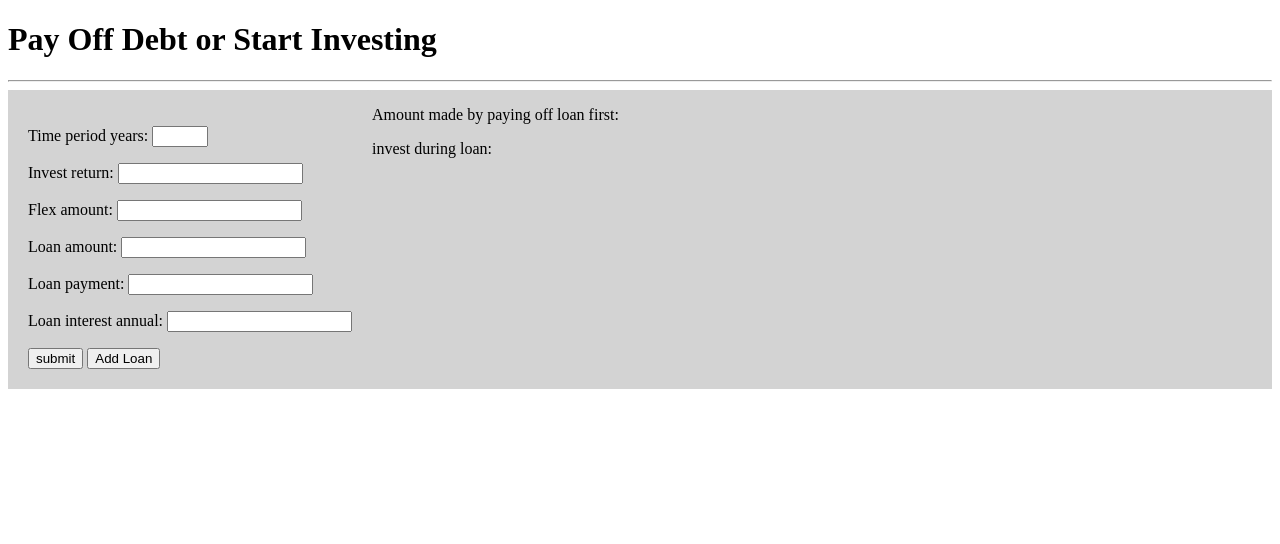
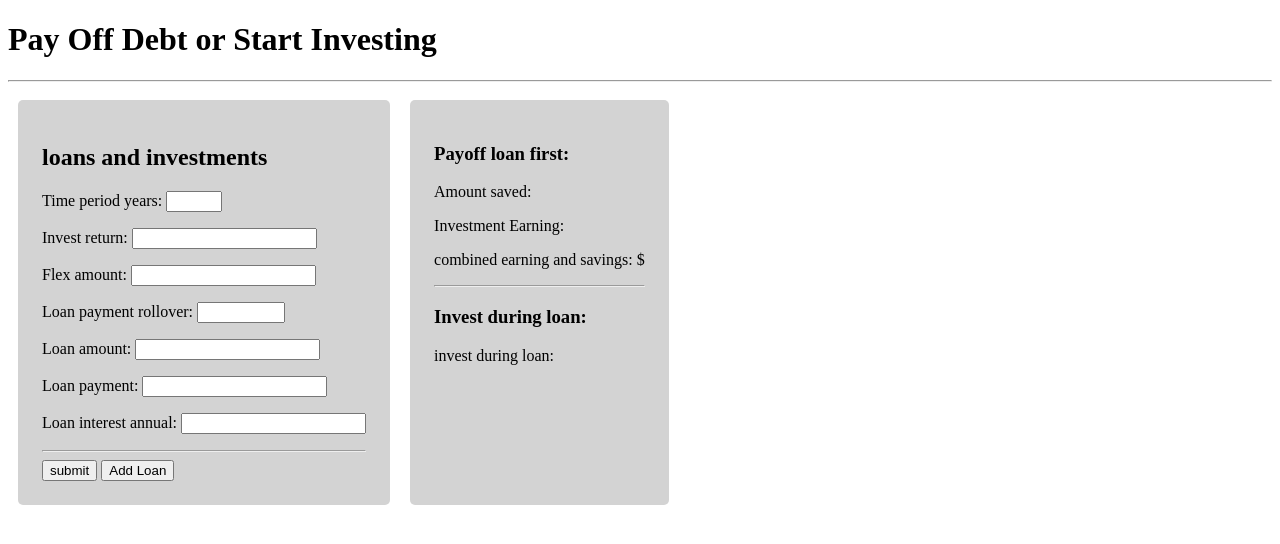
Before and after one commit to atreichl/loan-or-investment, a Django app: page / in a window 1280 px wide. Shown: the top 544 px of the page. Run offline with Django 5.2, Linux system fonts and the light colour scheme.

Commit message:
worked more on the UI. added a loan payment rollover to invest factor. fixed some mine issues info passing and calculations.

```diff
--- a/LoanOrInvest/myapp/forms.py
+++ b/LoanOrInvest/myapp/forms.py
@@ -8,6 +8,7 @@ class PayOrInvestForm(forms.Form):
     #loan_interest_annual = forms.DecimalField(decimal_places=2, min_value=0.0)
     invest_return = forms.DecimalField(decimal_places=2, min_value=0.0)
     flex_amount = forms.DecimalField(decimal_places=2, min_value=0.0)
+    loan_payment_rollover = forms.DecimalField(decimal_places=2, min_value=0.0, max_value= 100.00)
 
 class LoanInfoForm(forms.Form):
     loan_amount = forms.DecimalField(decimal_places=2, min_value=0.0, required= True)
--- a/LoanOrInvest/myapp/static/style.css
+++ b/LoanOrInvest/myapp/static/style.css
@@ -1,7 +1,15 @@
 div.form {
-    display: block;
+    background: lightgrey;
     border-radius: 5px;
-    padding: 20px;
+    padding: 24px;
+    margin: 10px;
+}
+
+div.output {
+    background: lightgrey;
+    border-radius: 5px;
+    padding: 24px;
+    margin: 10px;
 }
 
 body {
@@ -9,5 +17,5 @@ body {
 }
 
 div {
-    background: lightgrey;
+
 }
--- a/LoanOrInvest/myapp/templates/myapp/home.html
+++ b/LoanOrInvest/myapp/templates/myapp/home.html
@@ -6,7 +6,7 @@
 <html>
   <head>
       <meta charset="UTF-8">
-      <title>Is it better to pay off your loan or invest</title>
+      <title>loan or invest</title>
     <script src="https://code.jquery.com/jquery-3.6.0.min.js"></script>
   </head>
   <body>
@@ -14,6 +14,7 @@
     <hr>
     <div style="display: flex">
       <div class="form">
+        <h2>loans and investments</h2>
         <form id="loan-form" method="post">
           {{ form.as_p }}
           {% csrf_token %}
@@ -23,6 +24,7 @@
             {% for loan in formset %}
               <div class="form-row">
                 {{ loan.as_p }}
+                <hr>
               </div>
             {% endfor %}
           </div>
@@ -31,19 +33,24 @@
           <button type="button" onclick="newLoan()">Add Loan</button>
 
           <div id="empty_form" style="display:none">
-            <div>
+            <div class="form-row">
               {{ formset.empty_form.as_p }}
               <button type="button" id="remove_loan" onclick="removeLoan(this)">X</button>
+              <hr>
             </div>
-
           </div>
         </form>
 
       </div>
 
 
-      <div>
-        <p>Amount made by paying off loan first: {{ loan_payoff_cost }}</p>
+      <div class="output">
+        <h3>Payoff loan first:</h3>
+        <p>Amount saved: {{ loan_payoff_saving }}</p>
+        <p>Investment Earning: {{ loan_payoff_investment_earnings }}</p>
+        <p>combined earning and savings: $</p>
+        <hr>
+        <h3>Invest during loan:</h3>
         <p>invest during loan: {{ invest_loan_cost }}</p>
       </div>
     </div>
--- a/LoanOrInvest/myapp/views.py
+++ b/LoanOrInvest/myapp/views.py
@@ -10,18 +10,19 @@ from decimal import *
 def index(request):
     form = PayOrInvestForm()
     loan_info_forms = formset_factory(LoanInfoForm, extra=1)
-    loan_payoff_cost = ""
+    loan_payoff_saving = ""
+    loan_payoff_investment_earnings = ""
     invest_loan_cost = ""
+
     if request.method == 'POST':
         form = PayOrInvestForm(request.POST)
         formset = loan_info_forms(request.POST)
         if form.is_valid() and formset.is_valid():
             time_period_months = form.cleaned_data['time_period_years'] * 12
-            #loan_amount = form.cleaned_data['loan_amount']
-            #loan_payment = form.cleaned_data['loan_payment']
-            #loan_interest_annual = form.cleaned_data['loan_interest_annual']
             invest_return = form.cleaned_data['invest_return']
             flex_amount = form.cleaned_data['flex_amount']
+            loan_payment_rollover = form.cleaned_data['loan_payment_rollover'] / 100
+            #print(loan_payment_rollover)
 
             total_pay_loan = Decimal(0.00)
             total_loan_value = Decimal(0.00)
@@ -29,18 +30,25 @@ def index(request):
 
             for loan_info in formset:
                 if loan_info.has_changed():
-                    print(loan_info.cleaned_data)
+                    #print(loan_info.cleaned_data)
                     total_loan_value += Decimal(loan_info.cleaned_data['loan_amount'])
                     total_pay_loan += Decimal(loan_info.cleaned_data['loan_payment'])
                     blended_interest += loan_info.cleaned_data['loan_amount'] * (loan_info.cleaned_data['loan_interest_annual'] /100)
 
             loan_info_forms = formset
 
+            #print(f'total loan value: {total_loan_value:.2f}')
+            #print(f'blended interest: {blended_interest:.2f}')
+            #print(f'total_pay_loan: {total_pay_loan:.2f}')
+
             # find blended interest
-            blended_interest = blended_interest / total_loan_value
-            print(blended_interest)
-            print(total_loan_value)
-            print(total_pay_loan)
+            if total_loan_value != 0:
+                blended_interest = blended_interest / total_loan_value
+                #print(blended_interest)
+                #print(total_loan_value)
+                #print(total_pay_loan)
+
+            #print(f'blended_interest: {blended_interest:.2f}')
 
             #print(time_period_years)
             #print(loan_amount)
@@ -52,24 +60,37 @@ def index(request):
             #find info for base laon payment amount
             loan_info_base = total_loan_payment(total_pay_loan, blended_interest, total_loan_value)
 
+
             #find the investment return for base loan payment, shift loan payment to investment once loan paid off
-            invest_info_base = investment_return(flex_amount,invest_return,loan_info_base[1], 0)
-            invest_info_base = investment_return(flex_amount + total_pay_loan, invest_return, time_period_months - loan_info_base[1], invest_info_base[1])
+            invest_info_base = investment_return(flex_amount, invest_return, loan_info_base[1], 0)
+            invest_loan_base_cost = invest_info_base[2]
+            invest_info_base = investment_return(flex_amount + (total_pay_loan * loan_payment_rollover), invest_return, time_period_months - loan_info_base[1], invest_info_base[1])
 
             #finds info for loan while adding extra payment
             loan_payoff_info_1 = total_loan_payment(total_pay_loan + flex_amount, blended_interest, total_loan_value)
             #find invest for only investing after paying off the loon
-            invest_info_1 = investment_return(total_pay_loan + flex_amount, invest_return, time_period_months - loan_payoff_info_1[1], 0)
+            invest_info_1 = investment_return((total_pay_loan * loan_payment_rollover) + flex_amount, invest_return, time_period_months - loan_payoff_info_1[1], 0)
 
             #finds the amount saved by paying off the loan faster
             payoff_loan_first = loan_info_base[0] - loan_payoff_info_1[0]
+            #print(f'base loan cost: {loan_info_base[0]:.2f}')
+            #print(f'fast loan payoff cost: {loan_payoff_info_1[0]:.2f}')
             #adds the amount made from investing after
-            payoff_loan_first += invest_info_1[0]
+            #payoff_loan_first += invest_info_1[0]
 
-            loan_payoff_cost = f"{payoff_loan_first:.2f}"
-            invest_loan_cost = f"{invest_info_base[0]:.2f}"
+            # format outputs for web page
+            # info from paying off loan first
+            loan_payoff_saving = f"${payoff_loan_first:.2f}"
+            loan_payoff_investment_earnings = f"${invest_info_1[0]:.2f}"
+
+            #print(invest_info_base[1])
+            #print(invest_loan_base_cost)
+            #print(invest_info_1[2])
+
+            invest_loan_cost = f"{invest_info_base[1] - invest_loan_base_cost - invest_info_base[2]:.2f}"
 
     return render(request, 'home.html', context={'form': form,
                                                  'formset': loan_info_forms,
-                                                 'loan_payoff_cost': loan_payoff_cost,
+                                                 'loan_payoff_saving': loan_payoff_saving,
+                                                 'loan_payoff_investment_earnings': loan_payoff_investment_earnings,
                                                  'invest_loan_cost': invest_loan_cost})
```
Also changed, not shown: LoanOrInvest/myapp/functions.py (+24 -4 lines).
